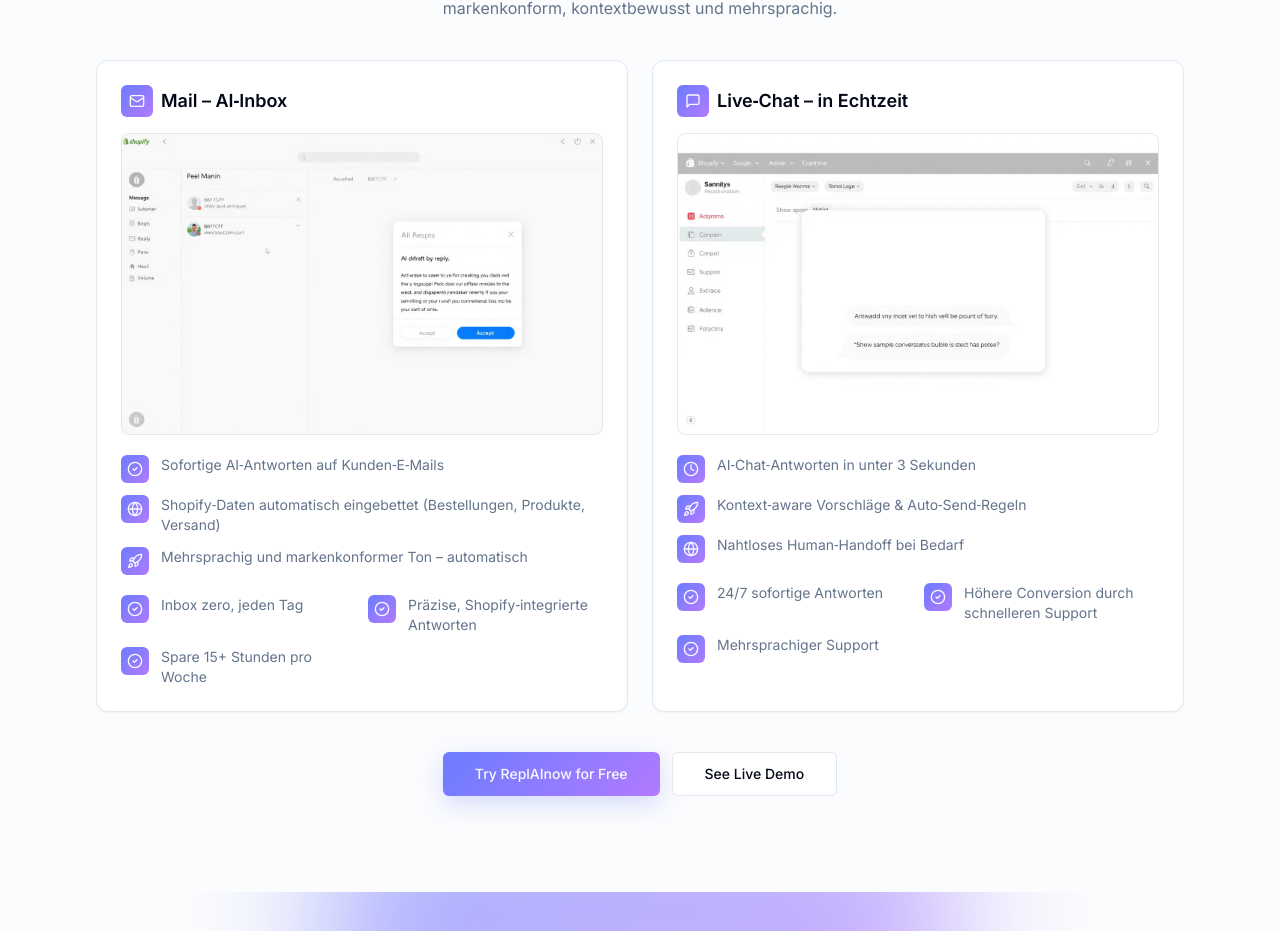
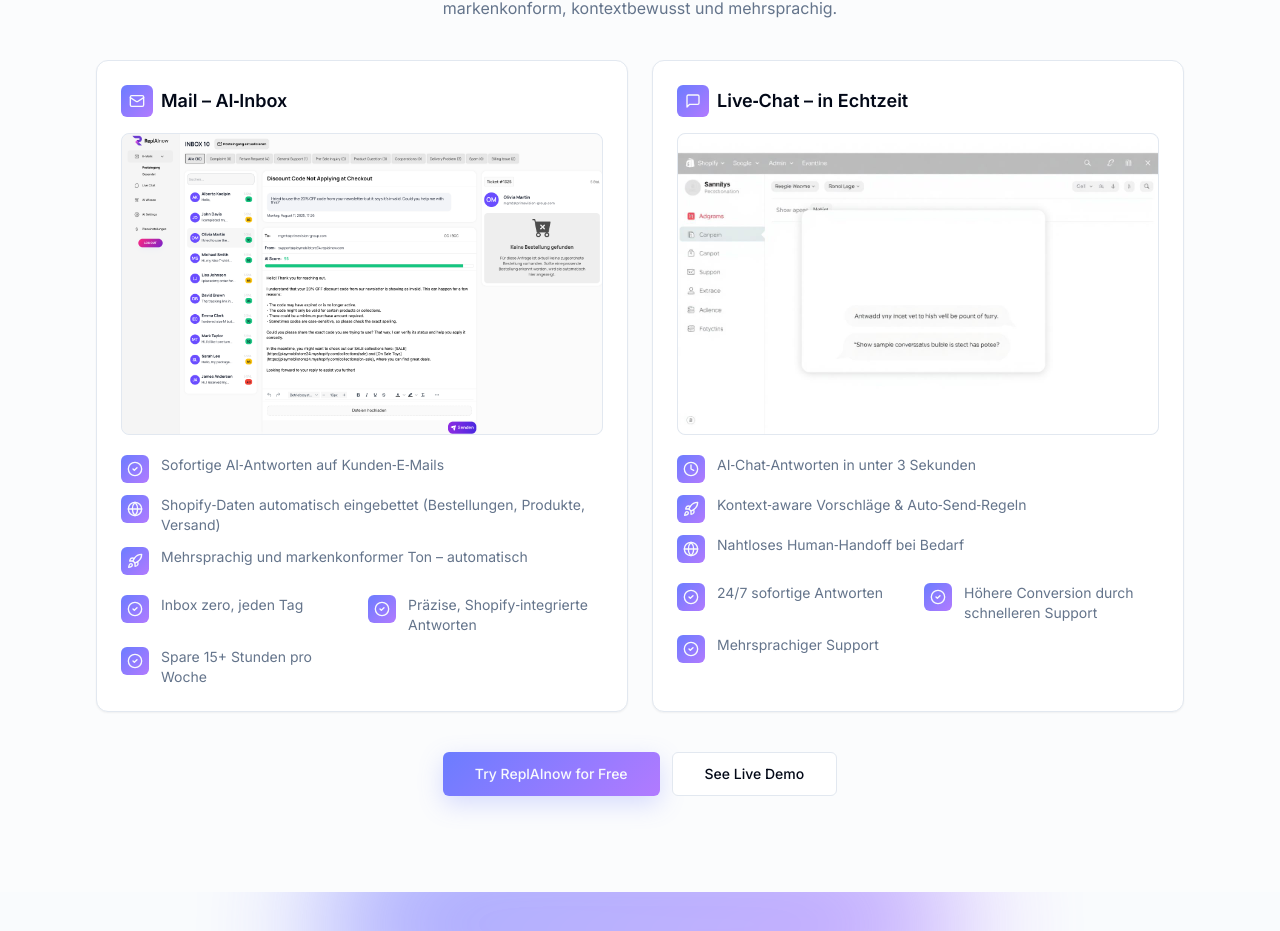
Before and after one commit to Breezythecoder/replainow-ai-shopify-support, a React (Vite) app: page / in a window 1280 px wide. Shown: the part 3258-4189 px from the top of the page. Built offline with nearby package versions, Linux system fonts and the light colour scheme.

Commit message:
Update Mail & Chat image
Replace the existing image in the Mail & Chat section with the provided one.

```diff
--- a/src/components/marketing/MailAndChat.tsx
+++ b/src/components/marketing/MailAndChat.tsx
@@ -1,7 +1,7 @@
 import { Button } from "@/components/ui/button";
 import { AspectRatio } from "@/components/ui/aspect-ratio";
 import { Mail, MessageSquare, CheckCircle2, Globe, Clock, Rocket } from "lucide-react";
-import inboxImg from "@/assets/mock-inbox.jpg";
+
 import chatImg from "@/assets/mock-chat.jpg";
 
 const OAUTH_URL = "https://apps.shopify.com/replainow/install";
@@ -42,7 +42,7 @@ const MailAndChat = () => {
             <figure className="rounded-lg border bg-muted">
               <AspectRatio ratio={16 / 10}>
                 <img
-                  src={inboxImg}
+                  src="/lovable-uploads/30fe7c43-2fec-4711-a733-85a1c76d1942.png"
                   alt="ReplAInow Mail Inbox – AI‑Antwort mit Shopify‑Daten"
                   loading="lazy"
                   className="h-full w-full object-cover rounded-lg"
```
Also changed, not shown: public/lovable-uploads/30fe7c43-2fec-4711-a733-85a1c76d1942.png (added).
